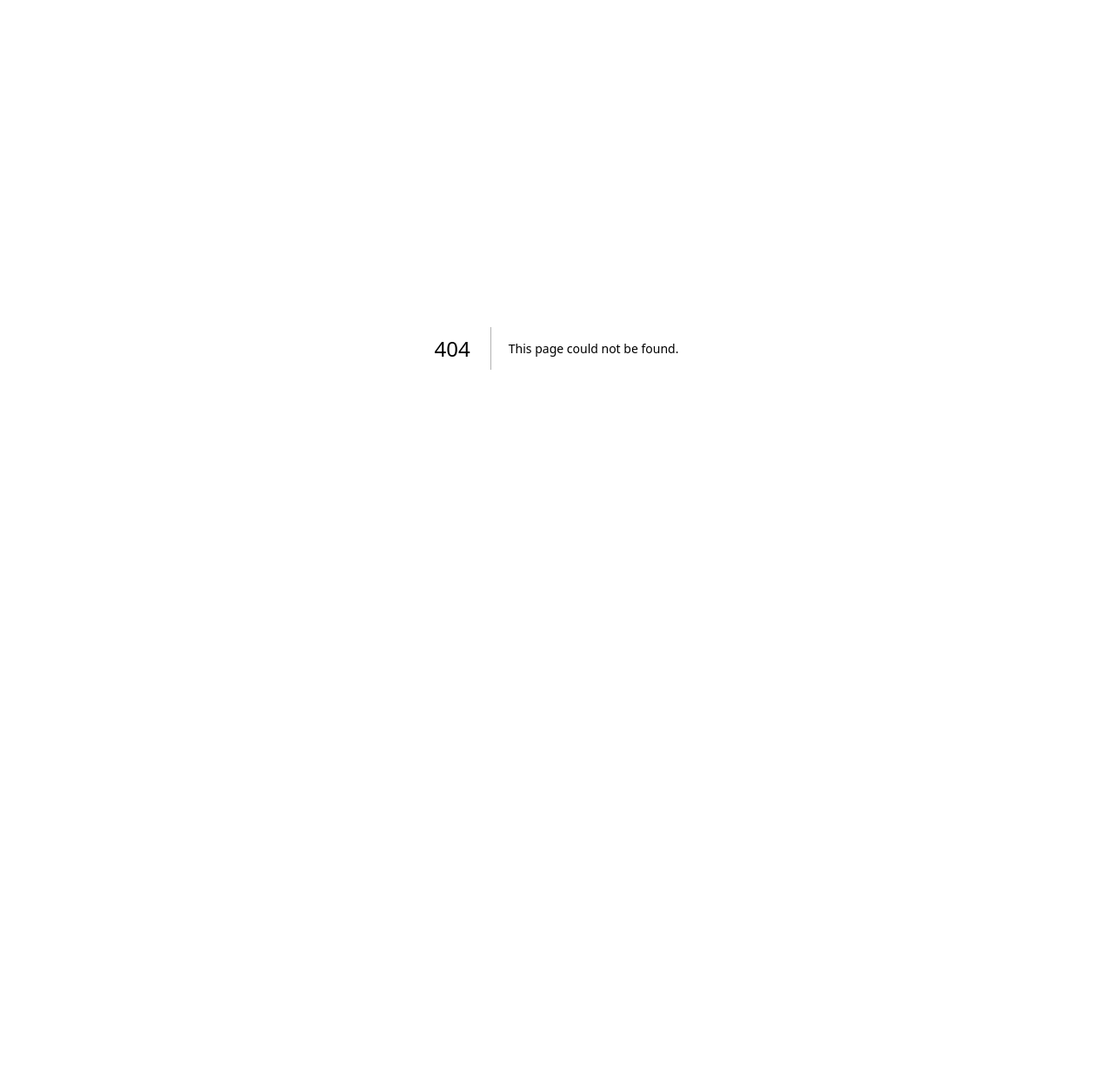
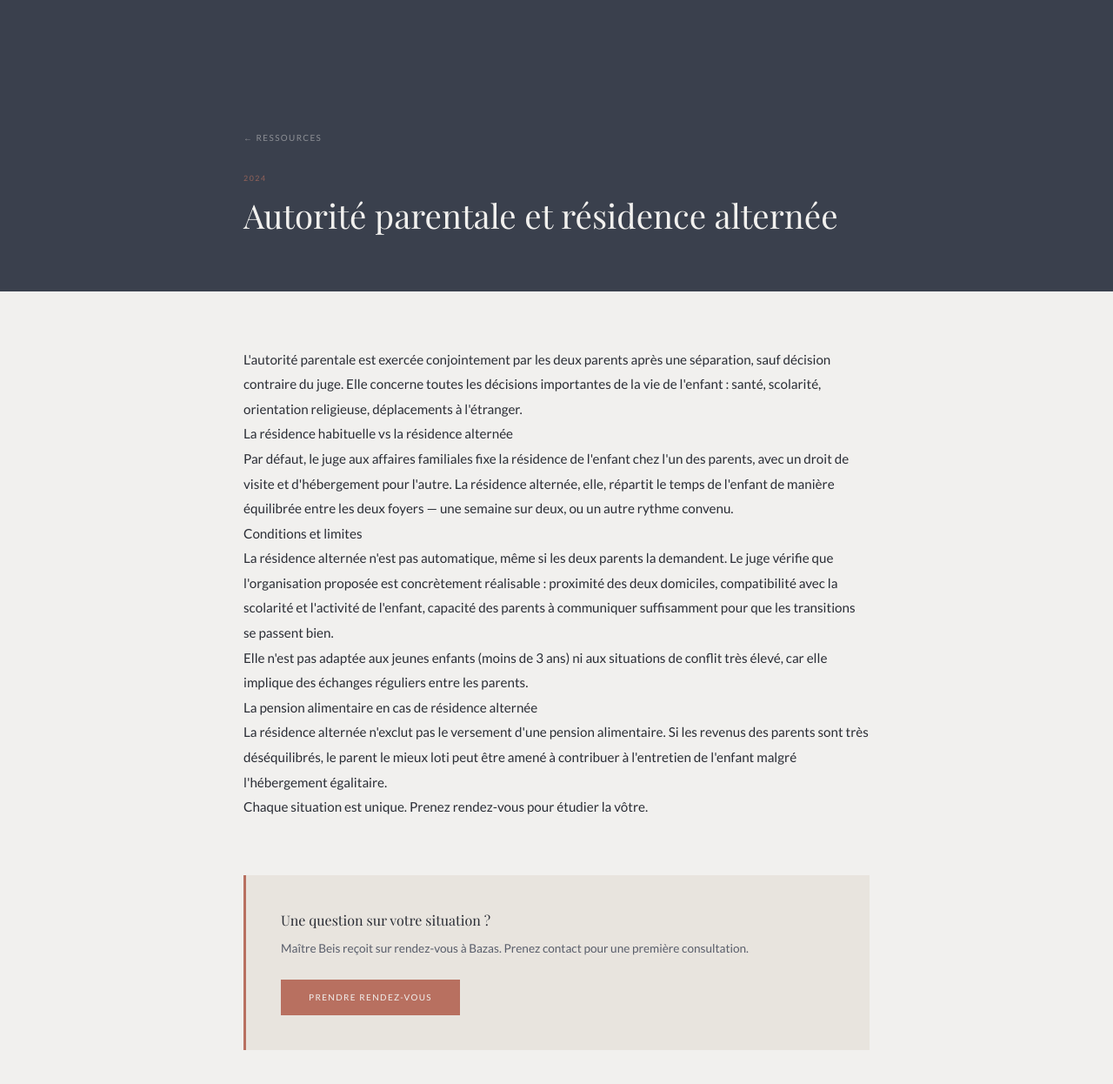
Before and after one commit to sleloutre-afk/beis-avocat-test0723, a Next.js app: page /ressources/autorite-parentale-garde-alternee in a window 1280 px wide. Before the commit this address had no page. Shown: the top 1246 px of the page at 87% size. Before the commit the page ends 800 px from the top, so only its background shows below. Built offline with nearby package versions, Linux system fonts and the light colour scheme; a web font is replaced by a local one.

Commit message:
add src/app/ressources/%5Bslug%5D/page.tsx

```diff
--- /dev/null
+++ b/src/app/ressources/[slug]/page.tsx
@@ -0,0 +1,55 @@
+import { ARTICLES, getArticle } from '@/lib/articles'
+import Link from 'next/link'
+import { notFound } from 'next/navigation'
+
+export function generateStaticParams() {
+  return ARTICLES.map((a) => ({ slug: a.slug }))
+}
+
+export default async function ArticlePage({ params }: { params: Promise<{ slug: string }> }) {
+  const { slug } = await params
+  const article = getArticle(slug)
+  if (!article) notFound()
+
+  return (
+    <main style={{ minHeight: '100vh', background: '#f1f0ee' }}>
+      <div style={{ background: '#3a404d', padding: '9rem 0 4rem' }}>
+        <div className="max-w-3xl mx-auto px-6">
+          <Link href="/ressources" style={{ fontSize: '0.62rem', letterSpacing: '0.14em', textTransform: 'uppercase', color: 'rgba(241,240,238,0.45)', textDecoration: 'none', display: 'inline-flex', alignItems: 'center', gap: '0.5rem', marginBottom: '2rem' }}>
+            &larr; Ressources
+          </Link>
+          <p style={{ fontSize: '0.55rem', letterSpacing: '0.18em', textTransform: 'uppercase', color: 'rgba(184,112,96,0.70)', marginBottom: '0.8rem' }}>
+            {article.date}
+          </p>
+          <h1 style={{ fontFamily: 'var(--font-playfair)', fontSize: 'clamp(1.7rem, 3vw, 2.6rem)', fontWeight: 400, color: '#f1f0ee', lineHeight: 1.22 }}>
+            {article.title}
+          </h1>
+        </div>
+      </div>
+
+      <div className="max-w-3xl mx-auto px-6" style={{ padding: '4rem 1.5rem 6rem' }}>
+        <div
+          style={{ fontSize: '0.95rem', lineHeight: 1.88, color: '#2a2d35' }}
+          dangerouslySetInnerHTML={{ __html: article.content }}
+        />
+
+        <div style={{ marginTop: '4rem', padding: '2.5rem', background: '#e8e4de', borderLeft: '3px solid #b87060' }}>
+          <p style={{ fontFamily: 'var(--font-playfair)', fontSize: '1rem', color: '#2a2d35', marginBottom: '0.6rem' }}>
+            Une question sur votre situation ?
+          </p>
+          <p style={{ fontSize: '0.85rem', color: '#585d6a', lineHeight: 1.7, marginBottom: '1.5rem' }}>
+            Maître Beis reçoit sur rendez-vous à Bazas. Prenez contact pour une première consultation.
+          </p>
+          <a href="https://prendreunrendezvous.fr/rendez-vous/56/avocat/me-laurence-beis" target="_blank" rel="noopener noreferrer" style={{
+            display: 'inline-flex', alignItems: 'center',
+            background: '#b87060', color: '#f1f0ee',
+            padding: '0.8rem 2rem', textDecoration: 'none',
+            fontSize: '0.62rem', letterSpacing: '0.14em', textTransform: 'uppercase',
+          }}>
+            Prendre rendez-vous
+          </a>
+        </div>
+      </div>
+    </main>
+  )
+}
```
